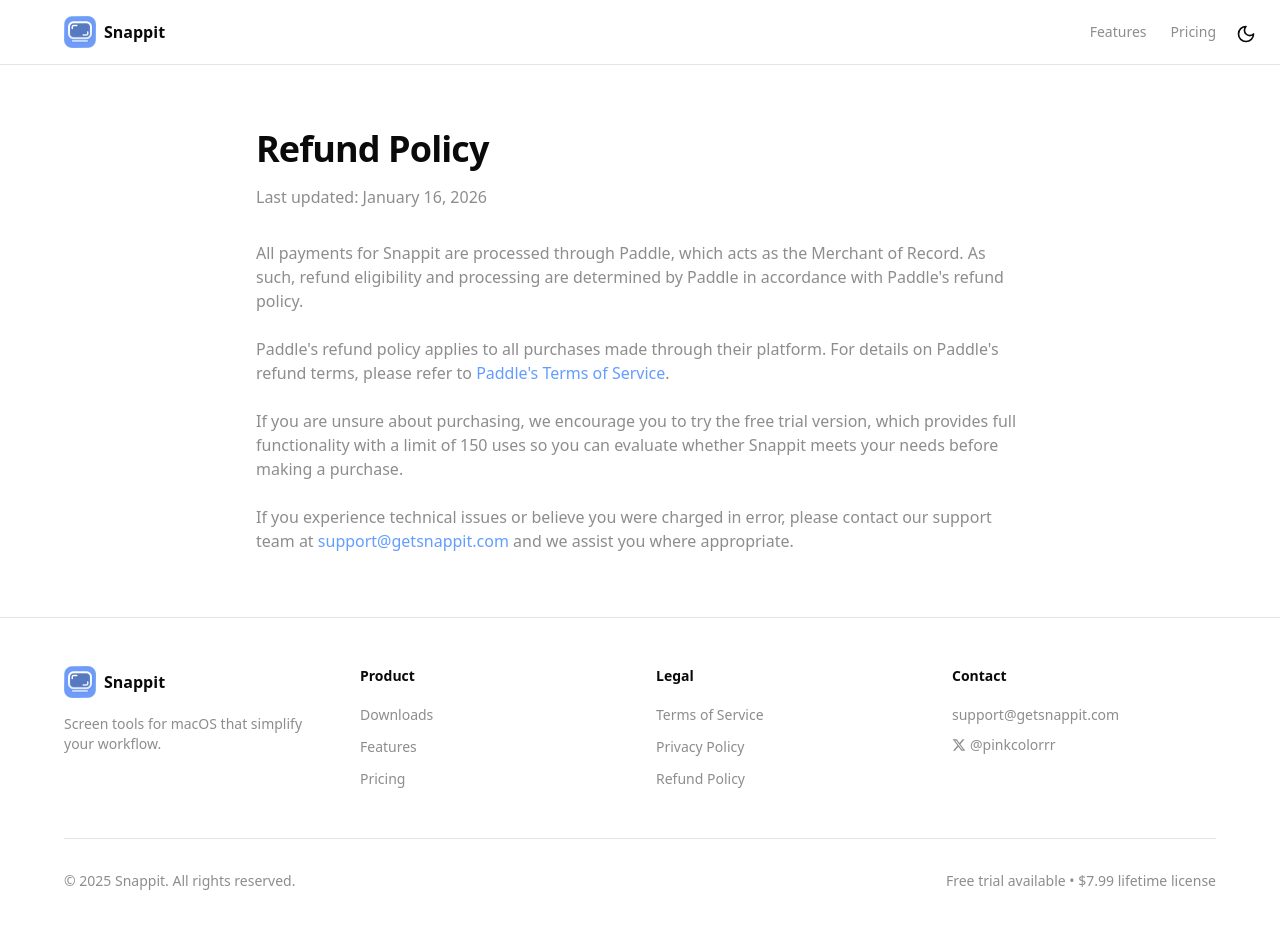
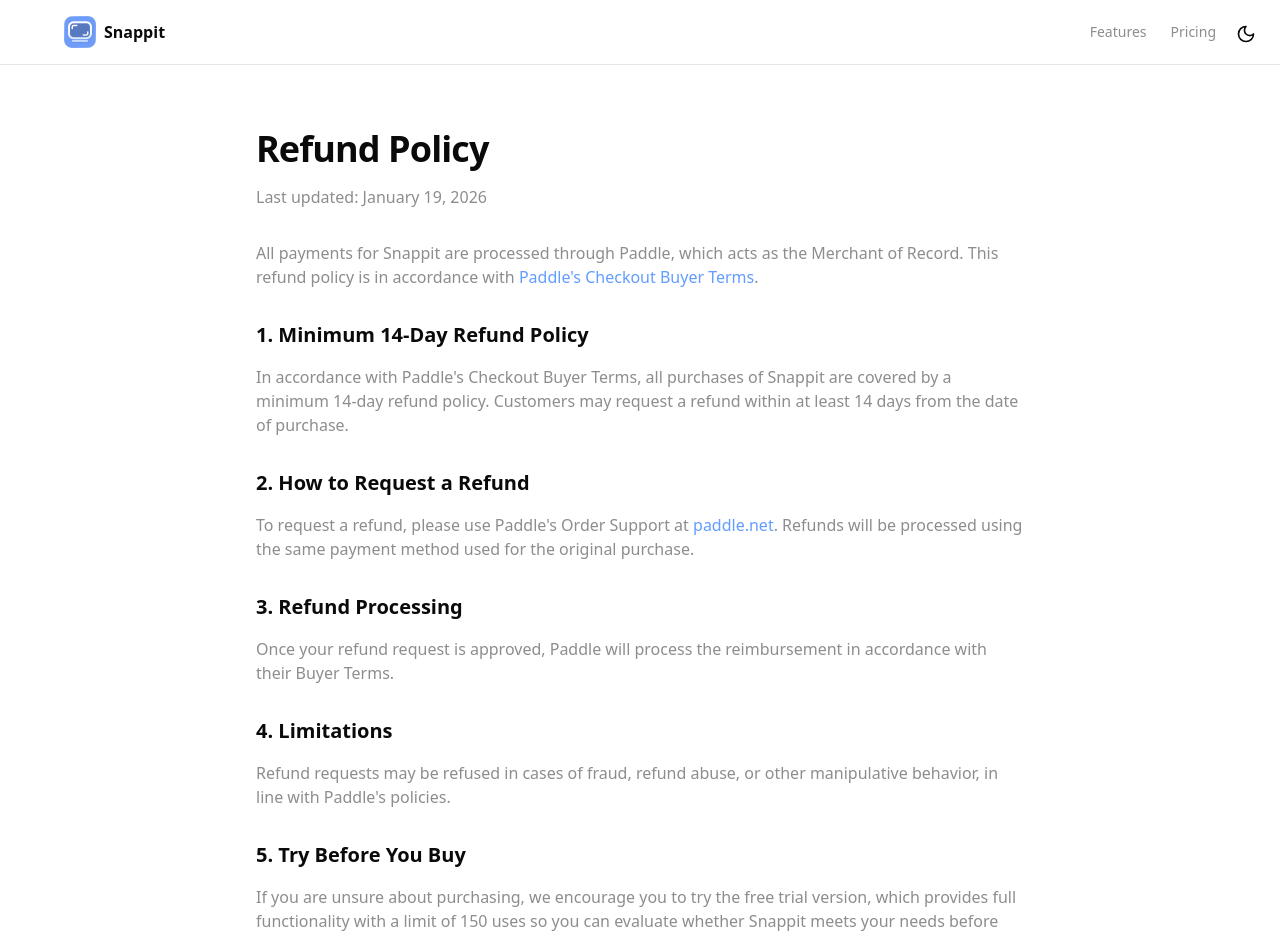
Before and after one commit to snappit-app/snappit-landing, a Next.js app: page /refund-policy in a window 1280 px wide. Shown: the top 937 px of the page. Built offline with nearby package versions, Linux system fonts and the light colour scheme.

Commit message:
Update refund policy

```diff
--- a/app/refund-policy/page.tsx
+++ b/app/refund-policy/page.tsx
@@ -9,7 +9,7 @@
 };
 
 export default function RefundPolicyPage() {
-  const lastUpdated = "January 16, 2026";
+  const lastUpdated = "January 19, 2026";
 
   return (
     <main className="min-h-screen">
@@ -47,41 +47,87 @@
           <h1 className="mb-4 text-4xl font-bold tracking-tight">Refund Policy</h1>
           <p className="text-muted-foreground mb-8">Last updated: {lastUpdated}</p>
 
-          <div className="space-y-6">
+          <div className="space-y-8">
+            <section>
               <p className="text-muted-foreground">
                 All payments for Snappit are processed through Paddle, which acts as the Merchant of
-              Record. As such, refund eligibility and processing are determined by Paddle in
-              accordance with Paddle&apos;s refund policy.
-            </p>
-
-            <p className="text-muted-foreground">
-              Paddle&apos;s refund policy applies to all purchases made through their platform. For
-              details on Paddle&apos;s refund terms, please refer to{" "}
+                Record. This refund policy is in accordance with{" "}
                 <a
-                href="https://www.paddle.com/legal/terms"
+                  href="https://www.paddle.com/legal/checkout-buyer-terms"
                   target="_blank"
                   rel="noopener noreferrer"
                   className="text-product hover:underline"
                 >
-                Paddle&apos;s Terms of Service
+                  Paddle&apos;s Checkout Buyer Terms
                 </a>
                 .
               </p>
+            </section>
 
+            <section>
+              <h2 className="mb-4 text-xl font-semibold">1. Minimum 14-Day Refund Policy</h2>
+              <p className="text-muted-foreground">
+                In accordance with Paddle&apos;s Checkout Buyer Terms, all purchases of Snappit are
+                covered by a minimum 14-day refund policy. Customers may request a refund within at
+                least 14 days from the date of purchase.
+              </p>
+            </section>
+
+            <section>
+              <h2 className="mb-4 text-xl font-semibold">2. How to Request a Refund</h2>
+              <p className="text-muted-foreground">
+                To request a refund, please use Paddle&apos;s Order Support at{" "}
+                <a
+                  href="https://paddle.net"
+                  target="_blank"
+                  rel="noopener noreferrer"
+                  className="text-product hover:underline"
+                >
+                  paddle.net
+                </a>
+                . Refunds will be processed using the same payment method used for the original
+                purchase.
+              </p>
+            </section>
+
+            <section>
+              <h2 className="mb-4 text-xl font-semibold">3. Refund Processing</h2>
+              <p className="text-muted-foreground">
+                Once your refund request is approved, Paddle will process the reimbursement in
+                accordance with their Buyer Terms.
+              </p>
+            </section>
+
+            <section>
+              <h2 className="mb-4 text-xl font-semibold">4. Limitations</h2>
+              <p className="text-muted-foreground">
+                Refund requests may be refused in cases of fraud, refund abuse, or other
+                manipulative behavior, in line with Paddle&apos;s policies.
+              </p>
+            </section>
+
+            <section>
+              <h2 className="mb-4 text-xl font-semibold">5. Try Before You Buy</h2>
               <p className="text-muted-foreground">
                 If you are unsure about purchasing, we encourage you to try the free trial version,
-              which provides full functionality with a limit of 150 uses so you can evaluate whether
-              Snappit meets your needs before making a purchase.
+                which provides full functionality with a limit of 150 uses so you can evaluate
+                whether Snappit meets your needs before making a purchase.
               </p>
+            </section>
 
+            <section>
+              <h2 className="mb-4 text-xl font-semibold">6. Contact Us</h2>
               <p className="text-muted-foreground">
-              If you experience technical issues or believe you were charged in error, please
-              contact our support team at{" "}
+                If you have any questions about this refund policy or need assistance, please
+                contact us:
+              </p>
+              <p className="text-muted-foreground mt-4">
+                Email:{" "}
                 <a href="mailto:support@getsnappit.com" className="text-product hover:underline">
                   support@getsnappit.com
-              </a>{" "}
-              and we assist you where appropriate.
+                </a>
               </p>
+            </section>
           </div>
         </div>
       </section>
```
Lines whose indentation alone changed are shown as unchanged.
